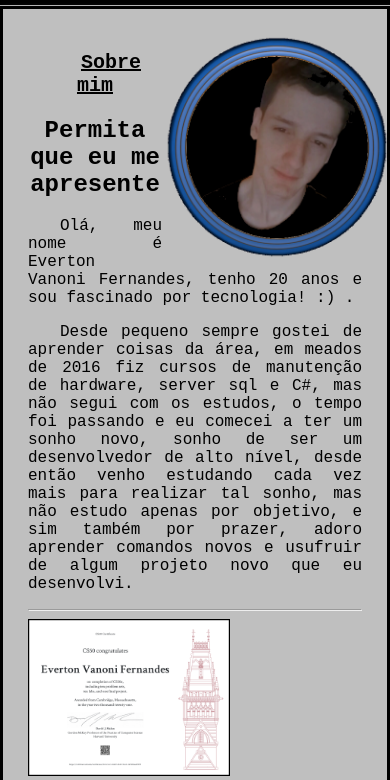
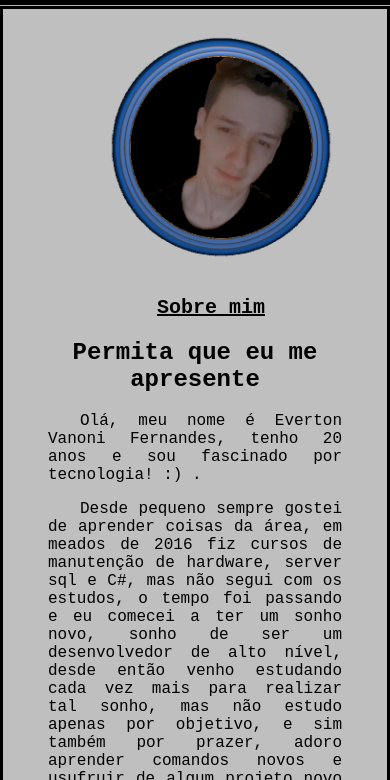
Before and after one commit to vertocode/evertonvanoni.github.io, a plain HTML site: page sobre.html in a window 390 px wide. Shown: the part 64-844 px from the top of the page. Drawn offline with Linux system fonts and the light colour scheme.

Commit message:
Update sobre.css

```diff
--- a/sobre.css
+++ b/sobre.css
@@ -79,16 +79,21 @@ h2{
 
 
 
-@media(max-width:600px){
-    #imagem{
-     animation: roda 60s alternate infinite;
-     position: relative;
-     width: 200px;
-     margin: auto;
-
+@media(max-width:600px)
+{
+    #imagem
+    {
+        align-items: center;
+        justify-content: center;
+        float: none;
     }
-#txt{
-    display: contents;
+    #imagem img
+    {
+        margin-left: 20vw;
+    }
+    #txt
+    {
+        display: inline-block;
         align-items: center;
         justify-content: center;
     }
```
Lines whose indentation alone changed are shown as unchanged.
